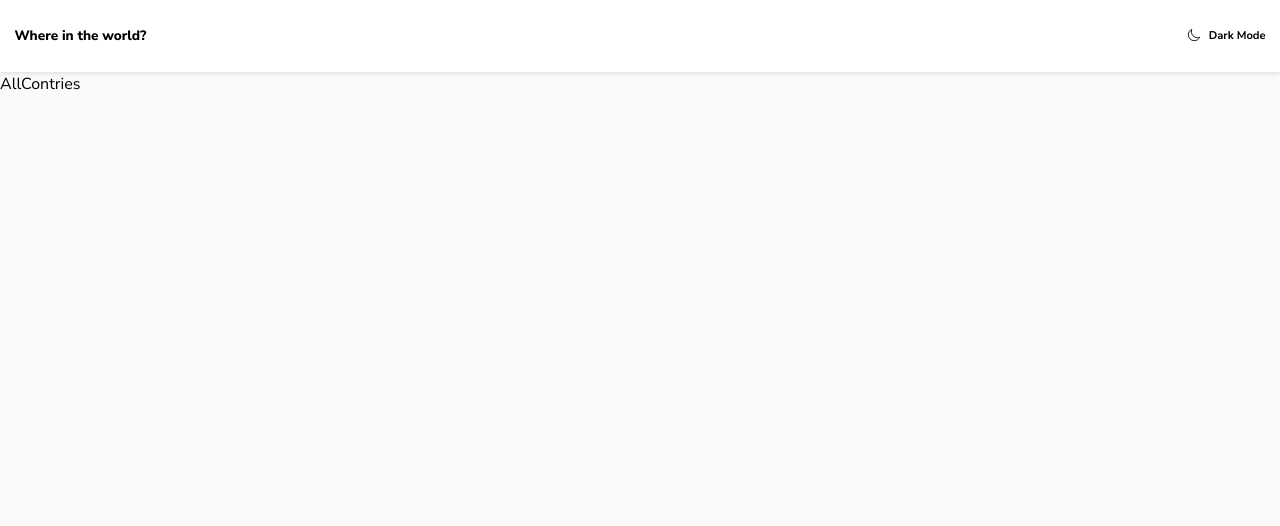
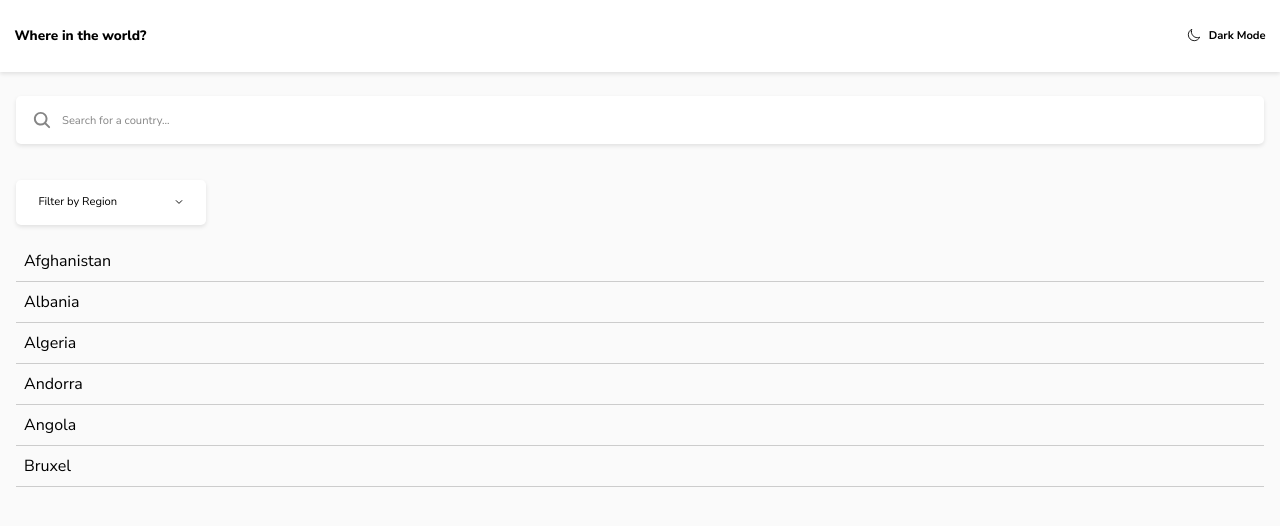
Before and after one commit to liliaferrouk/contries, a React (Create React App) app: page / in a window 1280 px wide. Shown: the top 526 px of the page. Built offline with nearby package versions, Linux system fonts and the light colour scheme; the HTML template or start-up script is replaced by a standard one.

Commit message:
search and filter done

```diff
--- a/src/App.css
+++ b/src/App.css
@@ -4,7 +4,8 @@
 }
 
 main{
-    padding-top: 4.5rem;
+    padding: 1rem;
+    padding-top: 6rem;
     flex-grow: 1;
     background-color: var(--clr-light-gray);
 }
--- /dev/null
+++ b/src/Components/AllContries.css
@@ -0,0 +1,41 @@
+.search-filter {
+    display: flex;
+    flex-direction: column;
+    gap: 2.25rem;
+    margin-bottom: 1rem;
+}
+
+
+.search-input-wrapper{
+    width: 100%;
+    box-shadow: 0 2px 4px rgba(0, 0, 0, 0.1);
+    padding: 1rem;
+    font-size: 1rem;
+    height: 3rem;
+    background-color: white;
+    display: flex;
+    align-items: center;
+    border-radius: 5px;
+}
+
+.search-input-wrapper img{
+    width: 20px;
+    margin-right: .5rem;
+}
+
+.search-filter input{
+    height: 100%;
+    width: 90%;
+    border: none;
+    font-size: .7rem;
+    outline: none;
+}
+
+.search-filter input::placeholder {
+    color: var(--clr-dark-gray);
+}
+
+.countries-list div {
+    padding: 0.5rem;
+    border-bottom: 1px solid #ccc;
+}
--- a/src/Components/AllContries.js
+++ b/src/Components/AllContries.js
@@ -1,8 +1,52 @@
-import React from 'react'
+import React, { useState, useEffect } from 'react'
+import './AllContries.css'
+import search_icon from '../images/search.svg'
+import FilterRegions from './FilterRegions';
+
+const countriesList = [
+    "Afghanistan",
+    "Albania",
+    "Algeria",
+    "Andorra",
+    "Angola",
+    "Bruxel"
+  ];
 
 function AllContries() {
+    const [searchQuery, setSearchQuery] = useState('');
+    const [filter, setFilter] = useState('');
+    const [filteredCountries, setFilteredCountries] = useState(countriesList);
+
+    useEffect(() => {
+        const result = countriesList.filter(country =>
+        country.toLowerCase().includes(searchQuery.toLowerCase()) &&
+        (filter === '' || country.startsWith(filter))
+        );
+        setFilteredCountries(result);
+    }, [searchQuery, filter]);
+
   return (
-    <div>AllContries</div>
+    <div>
+        <div className="search-filter">
+            <div className="search-input-wrapper">
+                <img src={search_icon} alt="search icon" />
+                <input
+                    type="text"
+                    placeholder="Search for a country..."
+                    value={searchQuery}
+                    onChange={e => setSearchQuery(e.target.value)}
+                    className="search-input"
+                />
+            </div>
+            <FilterRegions filter={filter} setFilter={setFilter}/>
+        </div>
+
+        <div className="countries-list">
+            {filteredCountries.map(country => (
+            <div key={country}>{country}</div>
+            ))}
+        </div>
+    </div>
   )
 }
 
--- /dev/null
+++ b/src/Components/FilterRegions.css
@@ -0,0 +1,39 @@
+.filter-region{
+    position: relative;
+}
+
+.selectionne{
+    background-color: white;
+    display: flex;
+    justify-content: space-between;
+    align-items: center;
+    height: 2.75rem;
+    width: 190px;
+    padding: 1.4rem;
+    font-size: .7rem;
+    box-shadow: 0 2px 4px rgba(0, 0, 0, 0.1);
+    border-radius: 5px;
+    cursor: pointer;
+}
+
+.selectionne > img{
+    width: 10px;
+}
+
+.filter-region .list{
+    position: absolute;
+    background-color: white;
+    width: 190px;
+    top: 3.25rem;
+    box-shadow: 0 2px 4px rgba(0, 0, 0, 0.1);
+    border-radius: 5px;
+    padding: .6rem;
+    padding-inline: 1.4rem;
+    font-size: .7rem;
+    line-height: 1.4rem;
+}
+
+.filter-region .list p:hover{
+    background-color: var(--clr-light-gray);
+    cursor: pointer;
+}
--- /dev/null
+++ b/src/Components/FilterRegions.js
@@ -0,0 +1,40 @@
+import React, { useState } from 'react'
+import './FilterRegions.css'
+import arrow from '../images/arrow-down.svg'
+
+function FilterRegions({filter,setFilter}) {
+    const regions = ["Africa","America","Asia","Europe","Oceania","All"]
+    const [clicked,setCliqued] = useState(false)
+
+    function hundleClick(regionname){
+        if(regionname=='All'){
+            setFilter('')
+        }else{
+            setFilter(regionname)
+        }
+        setCliqued(false)
+    }
+
+  return (
+    <div className="filter-region">
+        <div className='selectionne' onClick={()=>setCliqued(prev=>!prev)}>
+            {
+                filter ==='' ?
+                <p>Filter by Region</p> :
+                <p>{filter}</p>
+            }
+            <img src={arrow} alt="arrow down" />
+        </div>
+        {
+            clicked &&
+            <div className="list">
+                {regions.map((r) => (
+                    ((filter !== r)&&(filter !== '' || r !== 'All') && <p onClick={()=>hundleClick(r)} key={r}>{r}</p>)
+                ))}
+            </div>
+        }
+    </div>
+  )
+}
+
+export default FilterRegions
--- a/src/Components/Header.css
+++ b/src/Components/Header.css
@@ -7,7 +7,7 @@ header{
     padding: .9rem;
     background: white;
     box-shadow: 0 2px 4px rgba(0, 0, 0, 0.1);
-    z-index: 1;
+    z-index: 50;
     position: fixed;
 }
 
--- a/src/Components/OneContrie.js
+++ b/src/Components/OneContrie.js
@@ -0,0 +1,9 @@
+import React from 'react'
+
+function OneContrie() {
+  return (
+    <div>OneContrie</div>
+  )
+}
+
+export default OneContrie
```
Also changed, not shown: src/images/arrow-down.svg (added), src/images/search.svg (added).
